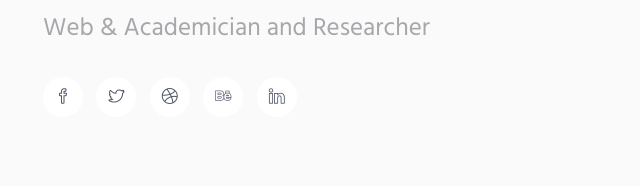
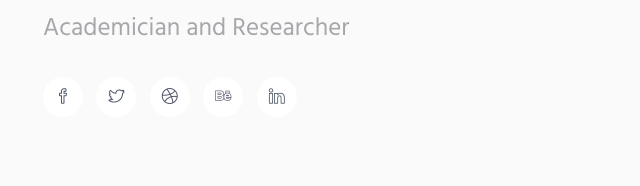
Before and after one commit to siddharth-deshmukh/siddharth-deshmukh.github.io, a plain HTML site: page index.html in a window 1280 px wide. Shown: the part 363-549 px from the top of the page, 27-667 px from the left. Drawn offline with Linux system fonts and the light colour scheme.

Commit message:
Update index.html

```diff
--- a/index.html
+++ b/index.html
@@ -84,7 +84,7 @@
                     <div class="col-sm-6 sm-margin-b-60">
                         <div class="margin-b-30">
                             <h1 class="promo-block-title">Dr.Siddharth <br/> Deshmukh</h1>
-                            <p class="promo-block-text">Web &amp; Academician and Researcher</p>
+                            <p class="promo-block-text">Academician and Researcher</p>
                         </div>
                         <ul class="list-inline">
                             <li><a href="#" class="social-icons"><i class="icon-social-facebook"></i></a></li>
```
